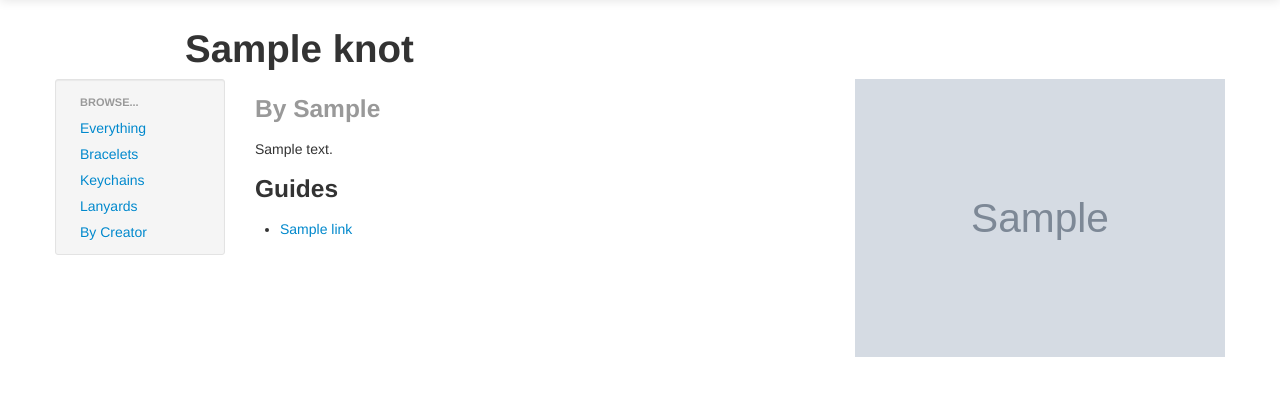
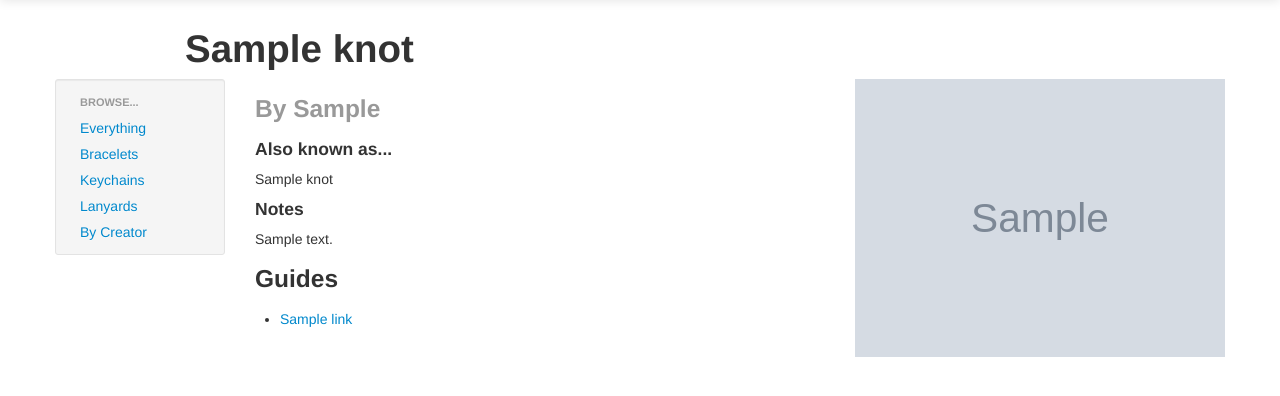
Before and after one commit to althalus/knotcrafters, a Django app: template knotdirectory/knotdirectory/knots/templates/knots/knot_detail.html in a window 1280 px wide. Shown: the part 41-437 px from the top of the page. Run offline with Django 3.2, Linux system fonts and the light colour scheme; the template is opened without the code that fills it: values that come from a table or form of the project are taken from there, others are empty; tables that the repository leaves empty hold one stand-in row (values such as "Sample post"); grey boxes marked "Sample" are stand-in pictures; parts of the project's set-up code (start-up, migrations or seed data) failed here and were passed over; some libraries are stand-ins or nearby versions.

Commit message:
better formating of details

```diff
--- a/knotdirectory/knotdirectory/knots/templates/knots/knot_detail.html
+++ b/knotdirectory/knotdirectory/knots/templates/knots/knot_detail.html
@@ -5,7 +5,14 @@
 <div class="row">
     <div class="span6">
         <h3 class="muted">By {{ object.creator }}</h3>
+        {% if object.other_names %}
+        <h4>Also known as...</h4>
+        <p> {{ object.other_names|linebreaksbr}}</p>
+        {% endif %}
+        {% if object.notes %}
+        <h4>Notes</h4>
         <p>{{ object.notes }}</p>
+        {% endif %}
         <h3>Guides</h3>
         <ul>
             {% for link in object.link_set.all %}
@@ -13,6 +20,6 @@
             {% endfor %}
         </ul>
     </div>
-    <div class="span4"><img src="{% thumbnail object.photo "600x600" %}"></div>
+    <div class="span4"><a href="{{object.photo.url}}"><img src="{% thumbnail object.photo "600x600" %}"></a></div>
 </div>
 {% endblock content %}
```
